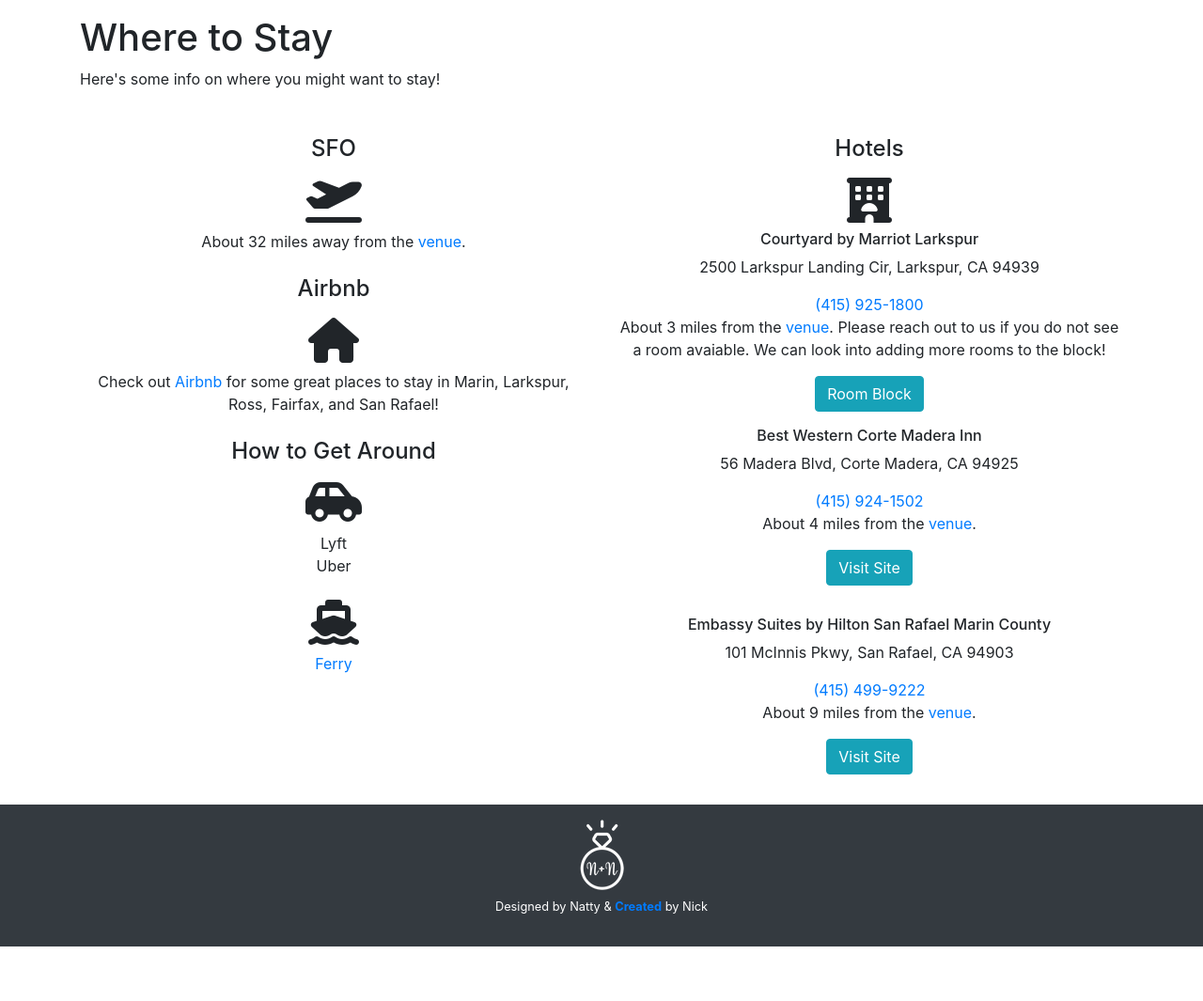
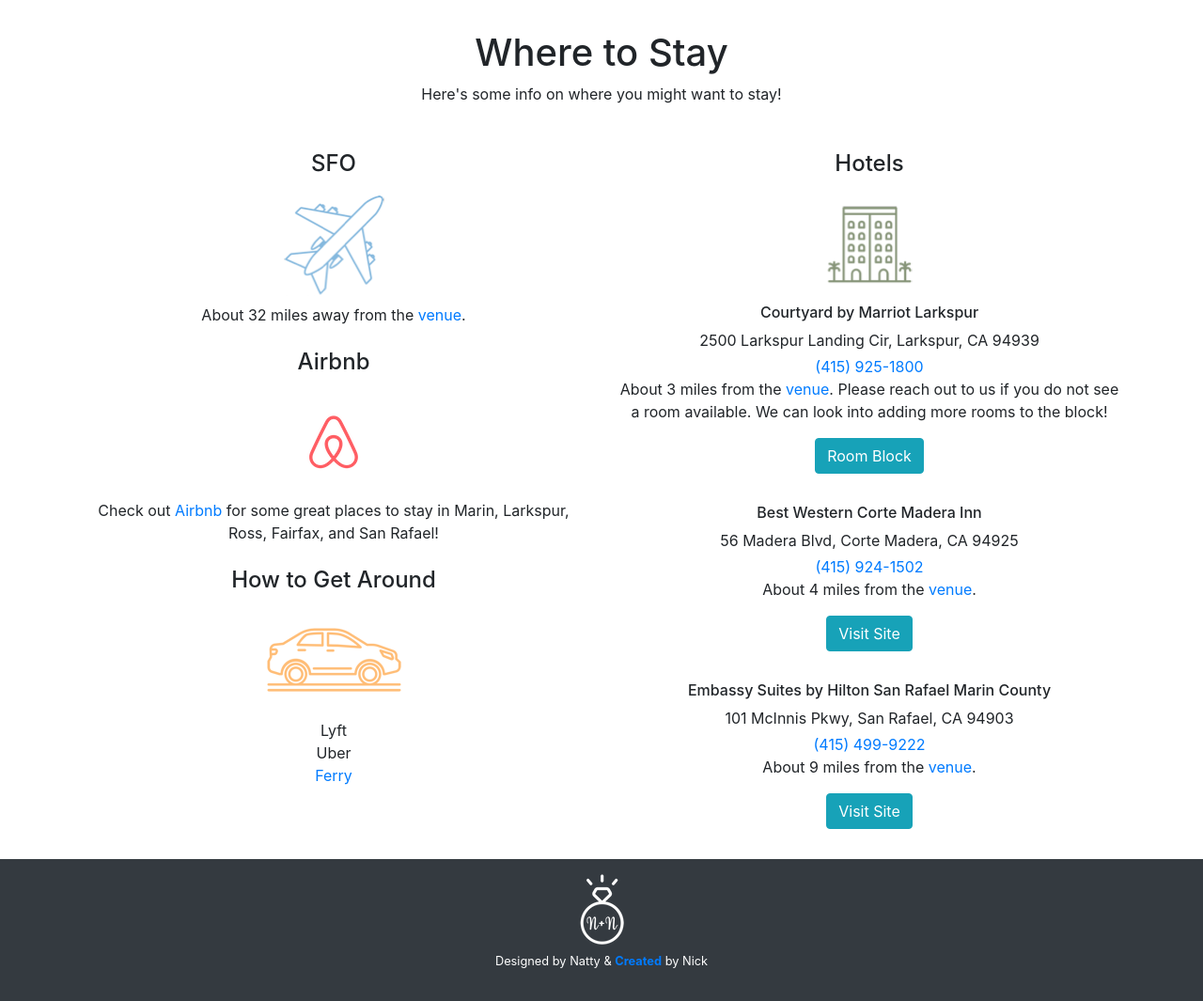
Before and after one commit to nickbap/BoatParty, a Flask app: page /where-to-stay in a window 1280 px wide. Shown: the part 56-1121 px from the top of the page at 94% size. Before the commit the page ends 1063 px from the top, so only its background shows below. Run offline with Flask 2, Linux system fonts and the light colour scheme; some libraries are stand-ins or nearby versions.

Commit message:
Changed icons on Where to Stay page

```diff
--- a/boatparty/templates/where-to-stay.html
+++ b/boatparty/templates/where-to-stay.html
@@ -1,53 +1,47 @@
 {% extends 'base.html' %}
 
-{% block extra_css%}
-<script src="https://kit.fontawesome.com/d8c817cde7.js" crossorigin="anonymous"></script>
-{% endblock %}
-
 {% block app_content %}
-
-<h1>Where to Stay</h1>
-<p>Here's some info on where you might want to stay!</p>
+<div class="text-center pt-3">
+    <h1>Where to Stay</h1>
+    <p>Here's some info on where you might want to stay!</p>
+</div>
 <div class="row mt-5">
     <div class="col-sm-6 text-center">
         <h4 class="mb-3">SFO</h4>
-        <i class="fas fa-plane-departure fa-3x"></i>
+        <img src="{{ url_for('static', filename='icons/airplane-icon.png')}}" alt="">
         <p class="py-2">About 32 miles away from the <a target="_blank"
                 href="https://www.google.com/maps/dir/San+Francisco+International+Airport,+San+Francisco,+CA+94128/Marin+Art+%26+Garden+Center,+30+Sir+Francis+Drake+Blvd,+Ross,+CA+94957/@37.7867222,-122.564927,11z/data=!3m1!4b1!4m14!4m13!1m5!1m1!1s0x808f778c55555555:0xa4f25c571acded3f!2m2!1d-122.3789554!2d37.6213129!1m5!1m1!1s0x808597495de32a3f:0x67d1228447e3c382!2m2!1d-122.5556122!2d37.9634413!3e0">venue</a>.
         </p>
         <h4 class="mb-3">Airbnb</h4>
-        <i class="fas fa-home fa-3x"></i>
+        <img src="{{ url_for('static', filename='icons/airbnb-logo-small.png')}}" alt="">
         <p class="py-2">Check out <a target="_blank" href="https://www.airbnb.com/s/Ross--CA/homes">Airbnb</a> for some
             great places to stay in Marin, Larkspur, Ross, Fairfax, and San
             Rafael!</p>
         <h4 class="mb-3">How to Get Around</h4>
-        <i class="fas fa-car-side fa-3x"></i>
+        <img src="{{ url_for('static', filename='icons/car-icon.png')}}" alt="">
         <ul class="list-unstyled py-2">
             <li>Lyft</li>
             <li>Uber</li>
-        </ul>
-        <i class="fas fa-ship fa-3x"></i>
-        <ul class="list-unstyled py-2">
             <li><a target="_blank" href="https://www.goldengate.org/ferry/riding-the-ferry/">Ferry</a></li>
         </ul>
     </div>
     <div class="col-sm-6 text-center">
-        <div>
+        <div class="mb-3">
             <h4 class="mb-3">Hotels</h4>
-            <i class="fas fa-hotel fa-3x"></i>
+            <img src="{{ url_for('static', filename='icons/hotel-icon.png')}}" alt="">
             <h6 class="mt-2">Courtyard by Marriot Larkspur</h6>
-            <address>2500 Larkspur Landing Cir, Larkspur, CA 94939</address>
+            <address class="mb-1">2500 Larkspur Landing Cir, Larkspur, CA 94939</address>
             <a href="tel: (415) 925-1800">(415) 925-1800</a>
             <p>About 3 miles from the <a target="_blank"
                     href="https://www.google.com/maps/dir/Courtyard+by+Marriott+San+Francisco+Larkspur+Landing%2FMarin+County,+Larkspur+Landing+Circle,+Larkspur,+CA/Marin+Art+%26+Garden+Center,+30+Sir+Francis+Drake+Blvd,+Ross,+CA+94957/@37.9534475,-122.5496615,14z/data=!3m1!4b1!4m14!4m13!1m5!1m1!1s0x80859a446b1ff159:0x4b1e1337242e2397!2m2!1d-122.5079325!2d37.9486979!1m5!1m1!1s0x808597495de32a3f:0x67d1228447e3c382!2m2!1d-122.5556122!2d37.9634413!3e0">venue</a>.
-                Please reach out to us if you do not see a room avaiable. We can look into adding more rooms to the
+                Please reach out to us if you do not see a room available. We can look into adding more rooms to the
                 block!
             </p>
             <a class="btn btn-info" href="#">Room Block</a>
         </div>
         <div class="py-3">
             <h6>Best Western Corte Madera Inn</h6>
-            <address>56 Madera Blvd, Corte Madera, CA 94925</address>
+            <address class="mb-1">56 Madera Blvd, Corte Madera, CA 94925</address>
             <a href="tel:(415) 924-1502">(415) 924-1502</a>
             <p>About 4 miles from the <a target="_blank"
                     href="https://www.google.com/maps/dir/Best+Western+Corte+Madera+Inn,+Madera+Boulevard,+Corte+Madera,+CA/Marin+Art+%26+Garden+Center,+30+Sir+Francis+Drake+Blvd,+Ross,+CA+94957/@37.9467063,-122.5530345,14z/data=!4m14!4m13!1m5!1m1!1s0x80859a8af10a07a5:0x8bc81928c71fec82!2m2!1d-122.5168864!2d37.9302256!1m5!1m1!1s0x808597495de32a3f:0x67d1228447e3c382!2m2!1d-122.5556122!2d37.9634413!3e0">venue</a>.
@@ -56,7 +50,7 @@
         </div>
         <div class="py-3">
             <h6>Embassy Suites by Hilton San Rafael Marin County</h6>
-            <address>101 McInnis Pkwy, San Rafael, CA 94903</address>
+            <address class="mb-1">101 McInnis Pkwy, San Rafael, CA 94903</address>
             <a href="tel:(415) 499-9222">(415) 499-9222</a>
             <p>About 9 miles from the <a target="_blank"
                     href="https://www.google.com/maps/dir/Embassy+Suites+by+Hilton+San+Rafael+Marin+County,+McInnis+Parkway,+San+Rafael,+CA/Marin+Art+%26+Garden+Center,+30+Sir+Francis+Drake+Blvd,+Ross,+CA+94957/@37.9762815,-122.5674789,13z/data=!3m1!4b1!4m14!4m13!1m5!1m1!1s0x8085982b3faf2c31:0x3315ad67bc2d0ed1!2m2!1d-122.5324177!2d38.0047276!1m5!1m1!1s0x808597495de32a3f:0x67d1228447e3c382!2m2!1d-122.5556122!2d37.9634413!3e0">venue</a>.
```
Also changed, not shown: boatparty/static/icons/airbnb-logo-small.png (added), boatparty/static/icons/airplane-icon.png (added), boatparty/static/icons/car-icon.png (added), boatparty/static/icons/hotel-icon.png (added).
